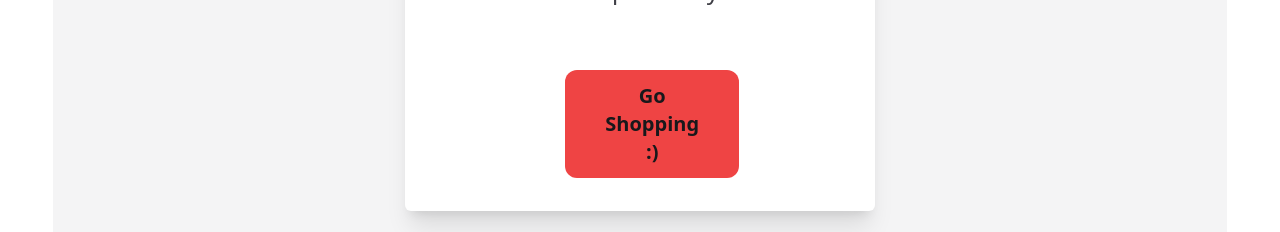
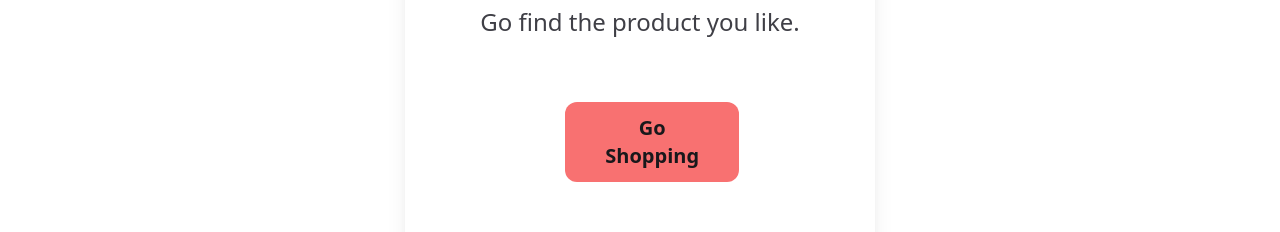
Before and after one commit to zahraRostami1999/shop-app, a React (Vite) app in the folder shop-app/: page /Cart in a window 1280 px wide. Shown: the part 522-754 px from the top of the page. Built offline with nearby package versions, Linux system fonts and the light colour scheme; data requests are answered from the project's data file.

Commit message:
edit Empty page: remove bg and change btn back to shopping to lighter

```diff
--- a/shop-app/src/pages/EmptyCartPage.jsx
+++ b/shop-app/src/pages/EmptyCartPage.jsx
@@ -3,22 +3,22 @@ import { Link } from "react-router-dom";
 function EmptyCartPage() {
   return (
     <>
-      <div className=" w-full h-screen bg-zinc-100 flex justify-center items-center">
+      <div className=" w-full h-screen flex justify-center items-center mt-8 font-sans">
         <div className="bg-white w-2/5 h-5/6  top-28 left-96 rounded-md shadow-xl">
           <img
             src="https://i.pinimg.com/originals/81/c4/fc/81c4fc9a4c06cf57abf23606689f7426.jpg"
             alt="Empty menu illustration"
             className="mx-auto mb-6 w-2/3 h-1/2 rounded-md"
           />
-          <h1 className="text-zinc-800 text-center font-sans font-bold text-5xl">
+          <h1 className="text-zinc-800 text-center font-bold text-5xl">
             Your Cart is Empty!
           </h1>
-          <h2 className="text-zinc-700 text-2xl text-center my-6 font-sans">
+          <h2 className="text-zinc-700 text-2xl text-center my-6">
             Go find the product you like.
           </h2>
           <Link to="/">
-            <button className="bg-red-500 text-zinc-900 text-xl text-center font-bold py-3 px-10 rounded-xl mx-40 my-10">
-              Go Shopping :)
+            <button className="bg-red-400 text-zinc-900 text-xl text-center font-bold py-3 px-10 rounded-xl mx-40 my-10">
+              Go Shopping
             </button>
           </Link>
         </div>
```
